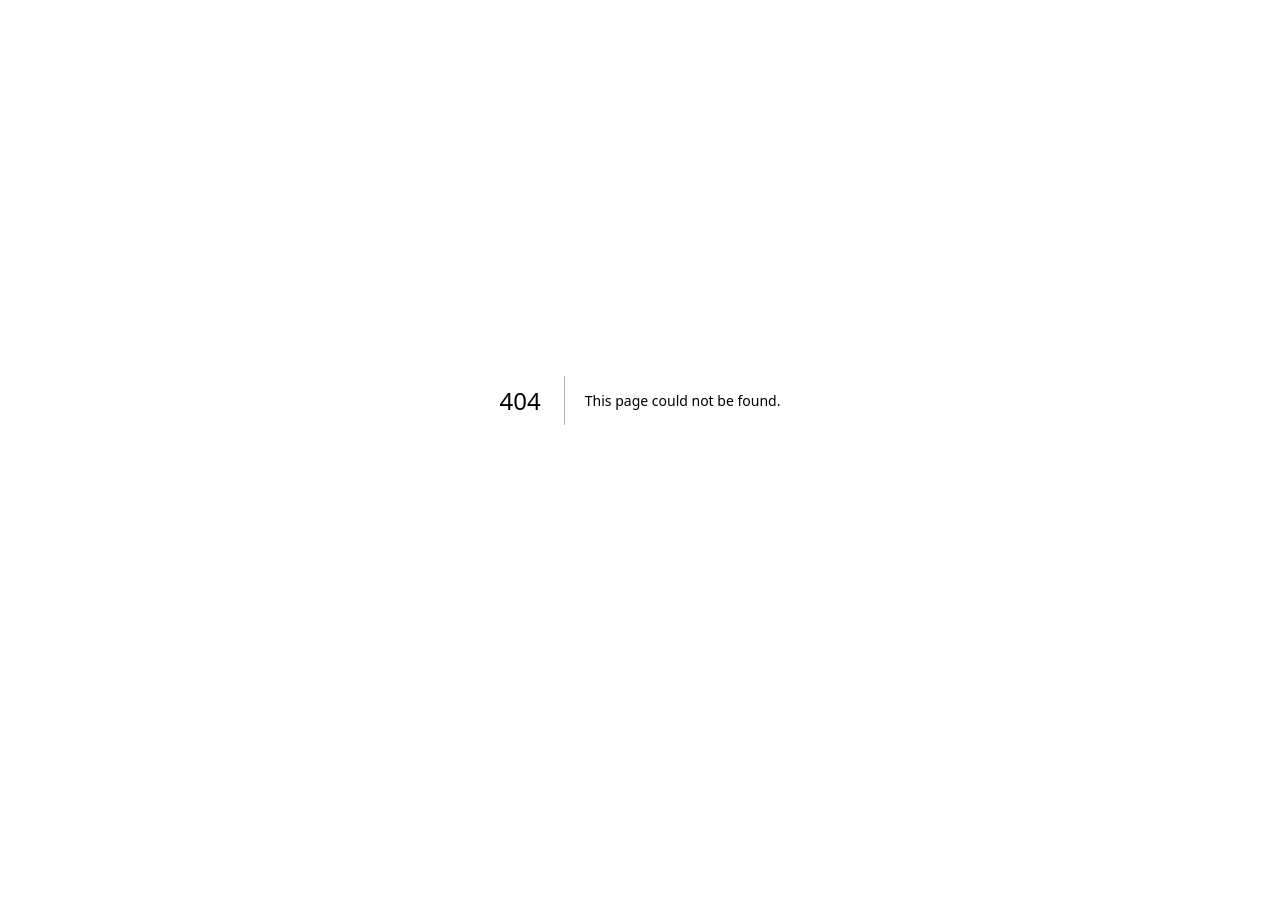
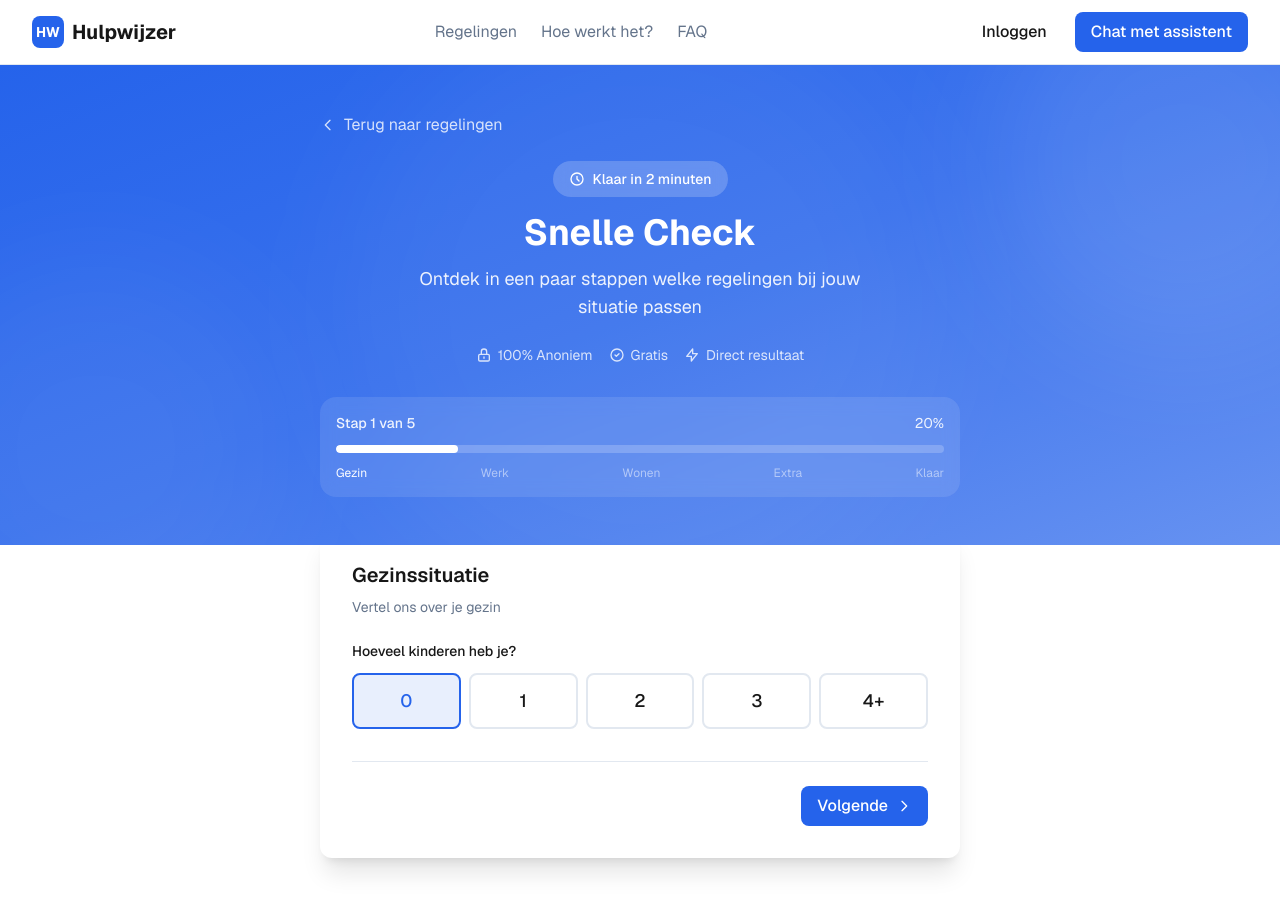
Before and after one commit to Table-Tech/AI-Fixathon, a Next.js app: page /check in a window 1280 px wide. Before the commit this address had no page. Before the commit the page ends 800 px from the top, so only its background shows below. Built offline with nearby package versions, Linux system fonts and the light colour scheme.

Commit message:
new ux update

```diff
--- a/app/api/scanner/route.ts
+++ b/app/api/check/route.ts
@@ -3,7 +3,7 @@ import { createServerClient } from "@/lib/supabase/server";
 import { cookies } from "next/headers";
 
 // Types
-interface ScannerFormData {
+interface CheckFormData {
   number_of_children: number;
   children_ages: number[];
   is_single_parent: boolean;
@@ -55,7 +55,7 @@ interface MatchResult {
 }
 
 // Mapping from form data to eligible_for tags
-function getUserTags(formData: ScannerFormData): { tag: string; label: string }[] {
+function getUserTags(formData: CheckFormData): { tag: string; label: string }[] {
   const tags: { tag: string; label: string }[] = [];
 
   // Income-based tags
@@ -110,7 +110,7 @@ function getUserTags(formData: ScannerFormData): { tag: string; label: string }[
 function calculateMatchScore(
   regeling: Regeling,
   userTags: { tag: string; label: string }[],
-  formData: ScannerFormData
+  formData: CheckFormData
 ): { score: number; reasons: string[] } {
   const eligibleFor = regeling.eligible_for || [];
   const matchedTags = userTags.filter((ut) => eligibleFor.includes(ut.tag));
@@ -223,7 +223,7 @@ function calculateMatchScore(
 
 export async function POST(request: Request) {
   try {
-    const formData: ScannerFormData = await request.json();
+    const formData: CheckFormData = await request.json();
     const supabase = createServerClient();
 
     // Fetch all active regelingen
@@ -273,7 +273,7 @@ export async function POST(request: Request) {
         const { data: { user } } = await supabase.auth.getUser(authCookie.value);
 
         if (user) {
-          // Update profile with scanner data
+          // Update profile with check data
           const profileUpdate = {
             number_of_children: formData.number_of_children,
             children_ages: formData.children_ages,
@@ -308,7 +308,7 @@ export async function POST(request: Request) {
       user_tags: userTags.map((t) => t.tag),
     });
   } catch (err) {
-    console.error("Scanner API error:", err);
+    console.error("Check API error:", err);
     return NextResponse.json(
       { error: "Er ging iets mis bij het berekenen van je regelingen" },
       { status: 500 }
--- a/app/scanner/page.tsx
+++ b/app/check/page.tsx
@@ -39,7 +39,7 @@ const initialFormData: FormData = {
 
 const TOTAL_STEPS = 5;
 
-export default function ScannerPage() {
+export default function CheckPage() {
   const router = useRouter();
   const [step, setStep] = useState(1);
   const [formData, setFormData] = useState<FormData>(initialFormData);
@@ -78,7 +78,7 @@ export default function ScannerPage() {
     setError(null);
 
     try {
-      const response = await fetch("/api/scanner", {
+      const response = await fetch("/api/check", {
         method: "POST",
         headers: { "Content-Type": "application/json" },
         body: JSON.stringify(formData),
@@ -91,10 +91,10 @@ export default function ScannerPage() {
       }
 
       // Store matches in sessionStorage (URL params have length limits)
-      sessionStorage.setItem("scanner_matches", JSON.stringify(result.matches));
+      sessionStorage.setItem("check_matches", JSON.stringify(result.matches));
 
       // Navigate to results page
-      router.push("/scanner/resultaten");
+      router.push("/check/resultaten");
     } catch (err) {
       setError(err instanceof Error ? err.message : "Er ging iets mis");
     } finally {
@@ -103,15 +103,24 @@ export default function ScannerPage() {
   };
 
   return (
-    <div className="min-h-screen flex flex-col bg-gradient-to-b from-[var(--background)] to-[var(--muted)]">
+    <div className="min-h-screen flex flex-col bg-[var(--background)]">
       <Header />
 
-      <main className="flex-1 px-4 py-8 md:py-12">
-        <div className="max-w-2xl mx-auto">
+      <main className="flex-1">
+        {/* Hero Header - Modern gradient design */}
+        <div className="relative overflow-hidden bg-gradient-to-br from-[var(--primary)] via-[var(--primary)]/90 to-[var(--primary)]/70">
+          {/* Decorative elements */}
+          <div className="absolute inset-0 overflow-hidden">
+            <div className="absolute -top-24 -right-24 w-96 h-96 bg-white/10 rounded-full blur-3xl" />
+            <div className="absolute -bottom-24 -left-24 w-96 h-96 bg-white/5 rounded-full blur-3xl" />
+            <div className="absolute top-1/2 left-1/2 -translate-x-1/2 -translate-y-1/2 w-[600px] h-[600px] bg-white/5 rounded-full blur-3xl" />
+          </div>
+
+          <div className="relative max-w-2xl mx-auto px-4 py-8 md:py-12">
             {/* Back link */}
             <Link
               href="/regelingen"
-            className="inline-flex items-center gap-2 text-[var(--muted-foreground)] hover:text-[var(--foreground)] mb-6 transition-colors"
+              className="inline-flex items-center gap-2 text-white/80 hover:text-white mb-6 transition-colors"
             >
               <svg className="w-4 h-4" fill="none" stroke="currentColor" viewBox="0 0 24 24">
                 <path strokeLinecap="round" strokeLinejoin="round" strokeWidth={2} d="M15 19l-7-7 7-7" />
@@ -119,47 +128,77 @@ export default function ScannerPage() {
               Terug naar regelingen
             </Link>
 
-          {/* Header */}
-          <div className="text-center mb-8">
-            <div className="inline-flex items-center justify-center w-16 h-16 rounded-full bg-[var(--primary)]/10 mb-4">
-              <svg className="w-8 h-8 text-[var(--primary)]" fill="none" stroke="currentColor" viewBox="0 0 24 24">
+            {/* Header content */}
+            <div className="text-center text-white">
+              <div className="inline-flex items-center gap-2 bg-white/20 backdrop-blur-sm px-4 py-2 rounded-full text-sm font-medium mb-4">
+                <svg className="w-4 h-4" fill="none" stroke="currentColor" viewBox="0 0 24 24">
+                  <path strokeLinecap="round" strokeLinejoin="round" strokeWidth={2} d="M12 8v4l3 3m6-3a9 9 0 11-18 0 9 9 0 0118 0z" />
+                </svg>
+                Klaar in 2 minuten
+              </div>
+
+              <h1 className="text-3xl md:text-4xl font-bold mb-3">
+                Snelle Check
+              </h1>
+              <p className="text-white/90 text-lg max-w-md mx-auto">
+                Ontdek in een paar stappen welke regelingen bij jouw situatie passen
+              </p>
+
+              {/* Trust indicators */}
+              <div className="flex flex-wrap items-center justify-center gap-4 mt-6 text-white/80 text-sm">
+                <span className="flex items-center gap-1.5">
+                  <svg className="w-4 h-4" fill="none" stroke="currentColor" viewBox="0 0 24 24">
+                    <path strokeLinecap="round" strokeLinejoin="round" strokeWidth={2} d="M12 15v2m-6 4h12a2 2 0 002-2v-6a2 2 0 00-2-2H6a2 2 0 00-2 2v6a2 2 0 002 2zm10-10V7a4 4 0 00-8 0v4h8z" />
+                  </svg>
+                  100% Anoniem
+                </span>
+                <span className="flex items-center gap-1.5">
+                  <svg className="w-4 h-4" fill="none" stroke="currentColor" viewBox="0 0 24 24">
                     <path strokeLinecap="round" strokeLinejoin="round" strokeWidth={2} d="M9 12l2 2 4-4m6 2a9 9 0 11-18 0 9 9 0 0118 0z" />
                   </svg>
+                  Gratis
+                </span>
+                <span className="flex items-center gap-1.5">
+                  <svg className="w-4 h-4" fill="none" stroke="currentColor" viewBox="0 0 24 24">
+                    <path strokeLinecap="round" strokeLinejoin="round" strokeWidth={2} d="M13 10V3L4 14h7v7l9-11h-7z" />
+                  </svg>
+                  Direct resultaat
+                </span>
               </div>
-            <h1 className="text-2xl md:text-3xl font-bold mb-2">
-              Regelingen Scanner
-            </h1>
-            <p className="text-[var(--muted-foreground)]">
-              Beantwoord een paar simpele vragen en ontdek waar je recht op hebt
-            </p>
             </div>
 
-          {/* Privacy notice */}
-          <div className="bg-[var(--primary)]/5 border border-[var(--primary)]/20 rounded-lg p-4 mb-6">
-            <div className="flex gap-3">
-              <svg className="w-5 h-5 text-[var(--primary)] flex-shrink-0 mt-0.5" fill="none" stroke="currentColor" viewBox="0 0 24 24">
-                <path strokeLinecap="round" strokeLinejoin="round" strokeWidth={2} d="M12 15v2m-6 4h12a2 2 0 002-2v-6a2 2 0 00-2-2H6a2 2 0 00-2 2v6a2 2 0 002 2zm10-10V7a4 4 0 00-8 0v4h8z" />
-              </svg>
-              <div>
-                <p className="font-medium text-sm">Jouw privacy is veilig</p>
-                <p className="text-sm text-[var(--muted-foreground)]">
-                  We vragen geen naam of persoonlijke identificatie. Je gegevens worden alleen gebruikt om regelingen te matchen.
-                </p>
+            {/* Progress indicator - Modern style */}
+            <div className="mt-8 bg-white/10 backdrop-blur-sm rounded-2xl p-4">
+              <div className="flex items-center justify-between text-sm text-white/90 mb-3">
+                <span className="font-medium">Stap {step} van {TOTAL_STEPS}</span>
+                <span>{Math.round((step / TOTAL_STEPS) * 100)}%</span>
+              </div>
+              <div className="h-2 bg-white/20 rounded-full overflow-hidden">
+                <div
+                  className="h-full bg-white rounded-full transition-all duration-500 ease-out"
+                  style={{ width: `${(step / TOTAL_STEPS) * 100}%` }}
+                />
+              </div>
+              {/* Step labels */}
+              <div className="flex justify-between mt-3">
+                {["Gezin", "Werk", "Wonen", "Extra", "Klaar"].map((label, i) => (
+                  <span
+                    key={label}
+                    className={`text-xs transition-colors ${
+                      i + 1 <= step ? "text-white" : "text-white/50"
+                    }`}
+                  >
+                    {label}
+                  </span>
+                ))}
+              </div>
             </div>
           </div>
         </div>
 
-          {/* Progress bar */}
-          <div className="mb-8">
-            <div className="flex justify-between text-sm text-[var(--muted-foreground)] mb-2">
-              <span>Stap {step} van {TOTAL_STEPS}</span>
-              <span>{Math.round((step / TOTAL_STEPS) * 100)}% voltooid</span>
-            </div>
-            <Progress value={step} max={TOTAL_STEPS} />
-          </div>
-
         {/* Form Card */}
-          <Card className="shadow-lg">
+        <div className="max-w-2xl mx-auto px-4 -mt-4 pb-8 md:pb-12">
+          <Card className="shadow-xl border-0">
             <CardContent className="p-6 md:p-8">
               {/* Step 1: Children */}
               {step === 1 && (
@@ -199,23 +238,34 @@ export default function ScannerPage() {
                         <label className="block text-sm font-medium mb-3">
                           Leeftijd van je kinderen
                         </label>
-                        <div className="grid grid-cols-1 sm:grid-cols-2 gap-3">
+                        <div className="space-y-3">
                           {Array(formData.number_of_children).fill(0).map((_, index) => (
-                            <div key={index} className="flex items-center gap-2">
-                              <span className="text-[var(--muted-foreground)] text-sm whitespace-nowrap min-w-[60px]">
-                                Kind {index + 1}:
+                            <div key={index} className="flex items-center justify-between p-3 rounded-lg border border-[var(--border)] bg-[var(--muted)]/30">
+                              <span className="text-sm font-medium">
+                                Kind {index + 1}
                               </span>
-                              <select
-                                value={formData.children_ages[index] || 0}
-                                onChange={(e) => handleChildrenAgeChange(index, parseInt(e.target.value))}
-                                className="flex-1 px-3 py-2.5 rounded-lg border border-[var(--border)] bg-[var(--background)] focus:outline-none focus:ring-2 focus:ring-[var(--ring)] text-sm"
+                              <div className="flex items-center gap-3">
+                                <button
+                                  type="button"
+                                  onClick={() => handleChildrenAgeChange(index, Math.max(0, (formData.children_ages[index] || 0) - 1))}
+                                  className="w-10 h-10 rounded-full border-2 border-[var(--border)] hover:border-[var(--primary)] flex items-center justify-center text-lg font-medium transition-colors"
+                                  disabled={(formData.children_ages[index] || 0) <= 0}
                                 >
-                                {Array(18).fill(0).map((_, age) => (
-                                  <option key={age} value={age}>
-                                    {age} jaar
-                                  </option>
-                                ))}
-                              </select>
+                                  −
+                                </button>
+                                <div className="w-16 text-center">
+                                  <span className="text-xl font-bold">{formData.children_ages[index] || 0}</span>
+                                  <span className="text-xs text-[var(--muted-foreground)] block">jaar</span>
+                                </div>
+                                <button
+                                  type="button"
+                                  onClick={() => handleChildrenAgeChange(index, Math.min(17, (formData.children_ages[index] || 0) + 1))}
+                                  className="w-10 h-10 rounded-full border-2 border-[var(--border)] hover:border-[var(--primary)] flex items-center justify-center text-lg font-medium transition-colors"
+                                  disabled={(formData.children_ages[index] || 0) >= 17}
+                                >
+                                  +
+                                </button>
+                              </div>
                             </div>
                           ))}
                         </div>
--- a/app/scanner/resultaten/page.tsx
+++ b/app/check/resultaten/page.tsx
@@ -23,7 +23,7 @@ export default function ResultatenPage() {
 
   useEffect(() => {
     // Read matches from sessionStorage
-    const storedMatches = sessionStorage.getItem("scanner_matches");
+    const storedMatches = sessionStorage.getItem("check_matches");
     if (storedMatches) {
       try {
         setMatches(JSON.parse(storedMatches));
@@ -85,13 +85,13 @@ export default function ResultatenPage() {
         <div className="max-w-4xl mx-auto">
           {/* Back link */}
           <Link
-            href="/scanner"
+            href="/check"
             className="inline-flex items-center gap-2 text-[var(--muted-foreground)] hover:text-[var(--foreground)] mb-6 transition-colors"
           >
             <svg className="w-4 h-4" fill="none" stroke="currentColor" viewBox="0 0 24 24">
               <path strokeLinecap="round" strokeLinejoin="round" strokeWidth={2} d="M15 19l-7-7 7-7" />
             </svg>
-            Opnieuw scannen
+            Opnieuw checken
           </Link>
 
           {matches.length > 0 ? (
@@ -278,7 +278,7 @@ export default function ResultatenPage() {
                 Maar er zijn mogelijk nog andere opties!
               </p>
               <div className="flex flex-col sm:flex-row gap-3 justify-center">
-                <Link href="/scanner">
+                <Link href="/check">
                   <Button>Opnieuw proberen</Button>
                 </Link>
                 <Link href="/regelingen">
--- a/app/regelingen/page.tsx
+++ b/app/regelingen/page.tsx
@@ -38,7 +38,7 @@ export default function RegelingenPage() {
       <Header />
 
       <main className="flex-1">
-        {/* Scanner CTA Banner */}
+        {/* Snelle Check CTA Banner */}
         <section className="bg-gradient-to-r from-[var(--primary)] to-[var(--primary)]/80 text-white">
           <div className="max-w-7xl mx-auto px-4 py-6 md:py-8">
             <div className="flex flex-col md:flex-row md:items-center md:justify-between gap-4">
@@ -59,15 +59,15 @@ export default function RegelingenPage() {
                 </div>
               </div>
               <div className="flex-shrink-0">
-                <Link href="/scanner">
+                <Link href="/check">
                   <Button
                     size="lg"
                     className="w-full md:w-auto bg-white text-[var(--primary)] hover:bg-white/90 font-semibold shadow-lg"
                   >
                     <svg className="w-5 h-5 mr-2" fill="none" stroke="currentColor" viewBox="0 0 24 24">
-                      <path strokeLinecap="round" strokeLinejoin="round" strokeWidth={2} d="M21 21l-6-6m2-5a7 7 0 11-14 0 7 7 0 0114 0z" />
+                      <path strokeLinecap="round" strokeLinejoin="round" strokeWidth={2} d="M9 12l2 2 4-4m6 2a9 9 0 11-18 0 9 9 0 0118 0z" />
                     </svg>
-                    Start de Scanner
+                    Start de Snelle Check
                   </Button>
                 </Link>
               </div>
@@ -211,15 +211,15 @@ export default function RegelingenPage() {
               Niet zeker waar je recht op hebt?
             </h2>
             <p className="mt-4 text-[var(--muted-foreground)]">
-              Gebruik onze gratis scanner en ontdek binnen 2 minuten welke regelingen bij jouw situatie passen.
+              Doe onze gratis snelle check en ontdek binnen 2 minuten welke regelingen bij jouw situatie passen.
             </p>
             <div className="mt-6">
-              <Link href="/scanner">
+              <Link href="/check">
                 <Button size="lg">
                   <svg className="w-5 h-5 mr-2" fill="none" stroke="currentColor" viewBox="0 0 24 24">
                     <path strokeLinecap="round" strokeLinejoin="round" strokeWidth={2} d="M9 12l2 2 4-4m6 2a9 9 0 11-18 0 9 9 0 0118 0z" />
                   </svg>
-                  Start de Scanner
+                  Start de Snelle Check
                 </Button>
               </Link>
             </div>
```
Also changed, not shown: .claude/settings.local.json. Lines whose indentation alone changed are shown as unchanged.
